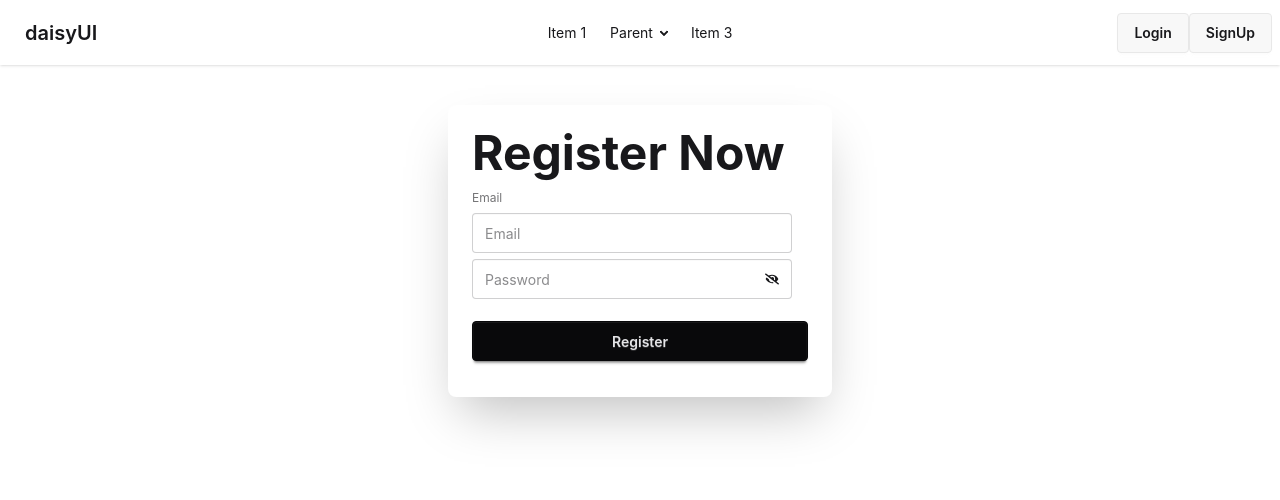
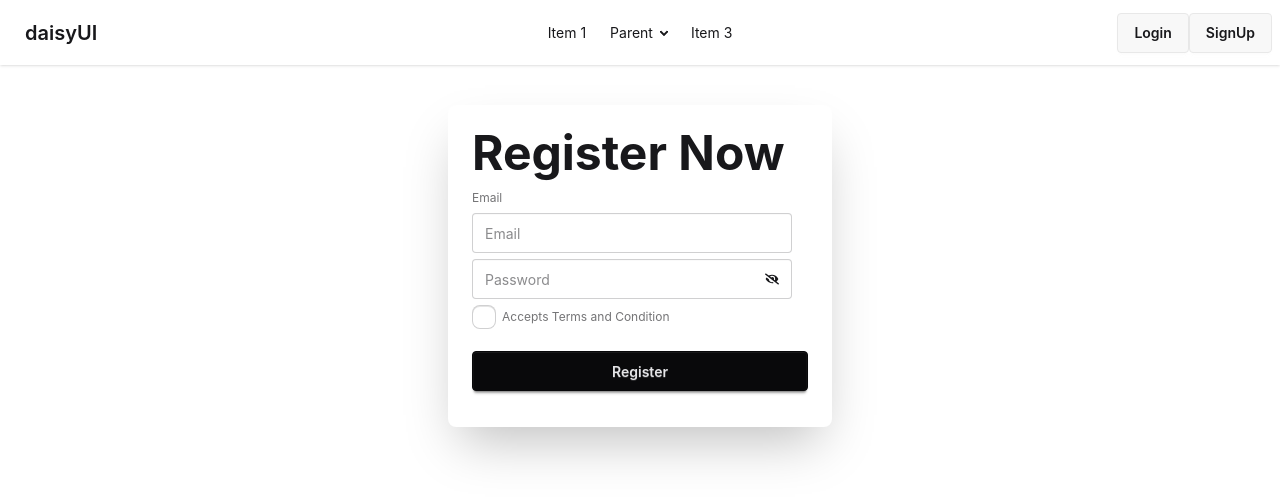
Before and after one commit to SojibDas1015/Email-Password-Authentication-Login-Form, a React (Vite) app: page /signup in a window 1280 px wide. Shown: the top 500 px of the page. Built offline with nearby package versions, Linux system fonts and the light colour scheme.

Commit message:
terms and condition validation if not clicked terms condition button then you are not register this page, or if clicked termas and condition button then you successfully register this page

```diff
--- a/src/Pages/SignUp/SignUp.jsx
+++ b/src/Pages/SignUp/SignUp.jsx
@@ -11,9 +11,13 @@ const SignUp = () => {
         event.preventDefault()
         const email = event.target.email.value;
         const password = event.target.password.value
+        const termsCondition = event.target.terms.checked
         setSuccess(false)
-        console.log(email, password)
         setErrorMassage('')
+        if(!termsCondition){
+            setErrorMassage('Please Click Terms Condition Box')
+            return
+        }
         createUserWithEmailAndPassword(auth, email, password)
             .then(result => {
                 console.log(result)
@@ -25,7 +29,6 @@ const SignUp = () => {
             })
     }
     const [showPassword, setShowPassword] = useState(false)
-    console.log(showPassword)
     return (
 
         <div className="card bg-base-100 w-full mx-auto max-w-sm shrink-0 shadow-2xl mt-10">
@@ -45,14 +48,16 @@ const SignUp = () => {
                             pattern="(?=.*\d)(?=.*[a-z])(?=.*[A-Z]).{8,}"
                             title="Must be more than 8 characters, including number, lowercase letter, uppercase letter"
                         />
-                        <button onClick={()=>setShowPassword(!showPassword)}> {showPassword ? <FaEye /> : <FaEyeSlash />}</button>
-
-
+                        <button onClick={() => setShowPassword(!showPassword)}> {showPassword ? <FaEye /> : <FaEyeSlash />}</button>
                     </label>
                     <p className="validator-hint hidden">
                         Must be more than 8 characters, including
                         <br />At least one number <br />At least one lowercase letter <br />At least one uppercase letter
                     </p>
+                    <label className="label">
+                        <input type="checkbox" name='terms' className="checkbox" />
+                        Accepts Terms and Condition
+                    </label>
                     <button className="btn btn-neutral mt-4">Register</button>
                 </form>
                 <p className='text-red-700'>{errorMassage}</p>
```
